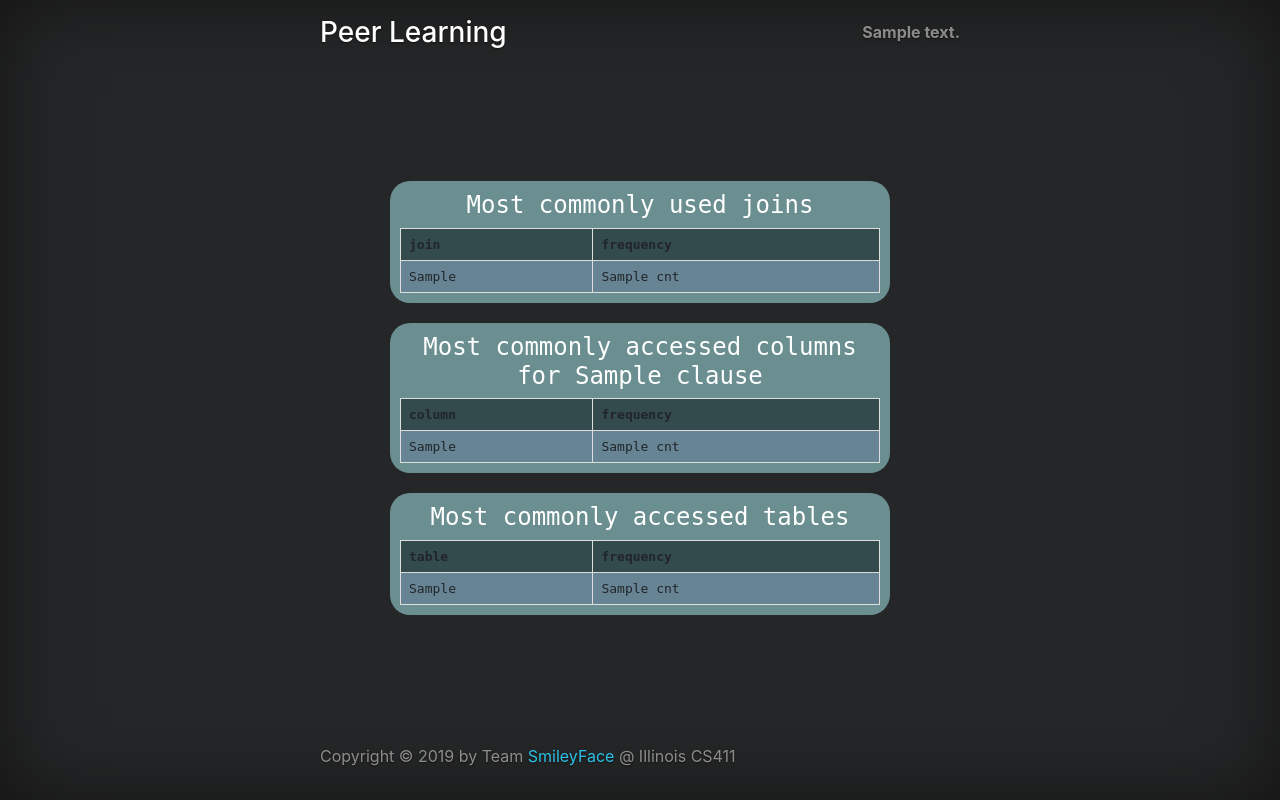
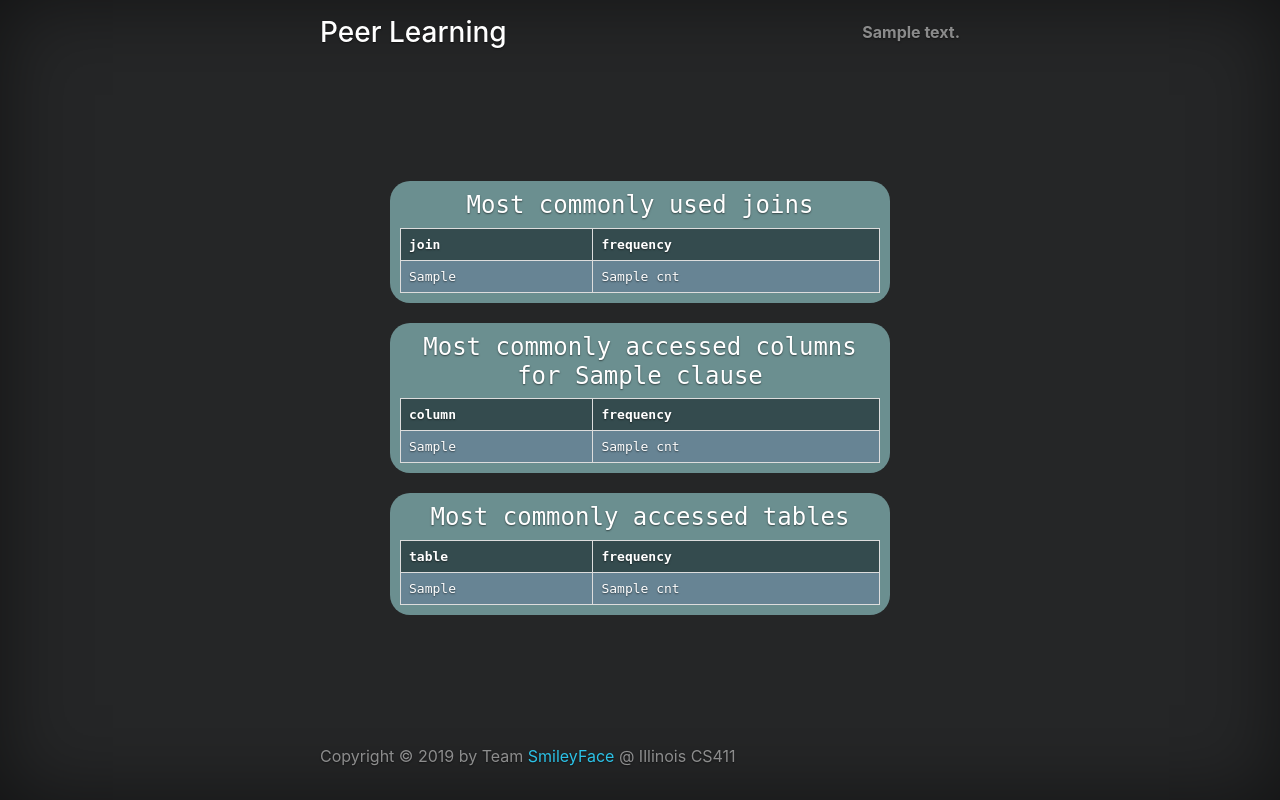
Before and after one commit to notbd/Peer-Learning, a Flask app: template templates/query_analysis.html in a window 1280 px wide. Run offline with Flask 2, Linux system fonts and the light colour scheme; the template is opened without the code that fills it: most values are stand-ins (such as "Sample title", 1, 10 or a date in 2020); some libraries are stand-ins or nearby versions.

Commit message:
update query analysis text style

```diff
--- a/templates/query_analysis.html
+++ b/templates/query_analysis.html
@@ -16,6 +16,7 @@ table {
 
 td, th {
   border: 1px solid #dddddd;
+  color: #fff;
   text-align: left;
   padding: 8px;
 }
@@ -36,8 +37,6 @@ h4 {
 .block {
   border-radius: 20px;
   background-color: #6b8f90;
-  color: white;
-  text-shadow: none;
   width:500;
   margin:auto;
   padding:10px;
```
